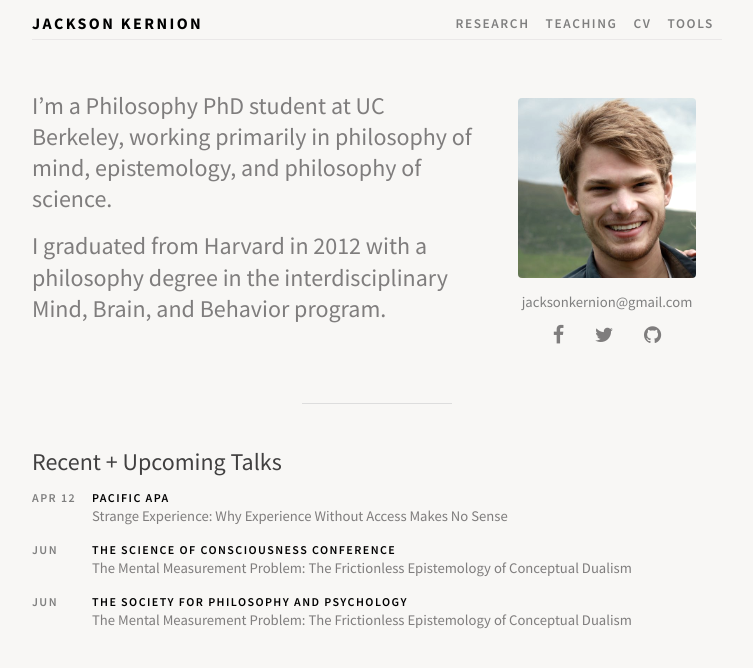
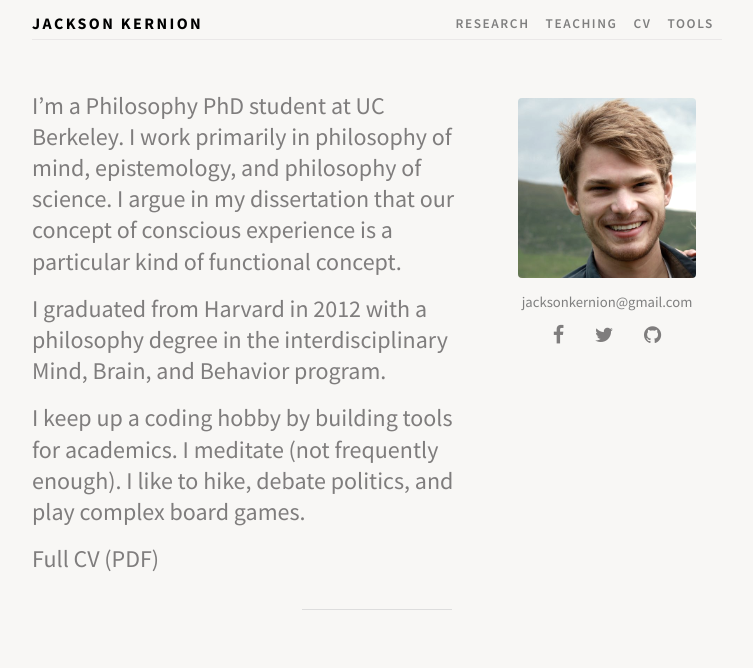
Before and after one commit to jacksonkernion/jacksonkernion.github.io, a Jekyll site: the page built from index.md, in a window 1280 px wide. Shown: the top 668 px of the page, without its empty margins (263-1016 px from the left). Built offline with Jekyll 4.4.1, drawn with Linux system fonts in a browser that asks for light colours; nearby versions of some CDN libraries; our own code applies the rules of GitHub Pages for plain Markdown files.

Commit message:
Rearranged everything.

```diff
--- a/_layouts/default.html
+++ b/_layouts/default.html
@@ -6,6 +6,7 @@
   <script src="https://maxcdn.bootstrapcdn.com/bootstrap/4.0.0-alpha.6/js/bootstrap.min.js" integrity="sha384-vBWWzlZJ8ea9aCX4pEW3rVHjgjt7zpkNpZk+02D9phzyeVkE+jo0ieGizqPLForn" crossorigin="anonymous"></script>
   <link rel="stylesheet" href="assets/stylesheets/font-awesome-4.7.0/css/font-awesome.min.css">
   <link rel="stylesheet" media="all" href="assets/stylesheets/style.css" type="text/css">
+   <link rel="shortcut icon" type="image/x-icon" href="favicon.ico">
   <title>{% if page.title %}{{ page.title }} &mdash; {% endif %}Jackson Kernion</title>
 
   <link rel="author" href="https://plus.google.com/+jacksonkernion"/>
--- a/index.md
+++ b/index.md
@@ -1,30 +1,15 @@
 ---
 title: Home
 short-bio: |
-  I’m a Philosophy PhD student at UC Berkeley, working primarily in philosophy of mind, epistemology, and philosophy of science.
+  I’m a Philosophy PhD student at UC Berkeley. I work primarily in philosophy of mind, epistemology, and philosophy of science. I argue in my dissertation that our concept of conscious experience is a particular kind of functional concept.
 
   I graduated from Harvard in 2012 with a philosophy degree in the interdisciplinary Mind, Brain, and Behavior program.
 
+  I keep up a coding hobby by building [tools](/tools) for academics. I meditate (not frequently enough). I like to hike, [debate](https://medium.com/@jacksonkernion/harvard-wants-to-ban-gender-discrimination-heres-why-that-s-smart-b9d4a5652fbb) [politics](https://medium.com/@jacksonkernion/trumpism-represents-a-gamergate-style-backlash-against-pc-culture-672d65058999), and play complex [board](https://boardgamegeek.com/boardgame/13/catan) [games](https://boardgamegeek.com/boardgame/68448/7-wonders).
+
+  [Full CV (PDF)](assets/CV - Jackson Kernion.pdf)
+
 ---
-
-
-# Recent + Upcoming Talks
-
-{% for talk in site.data.cv.talks %}
-
-<div class="talk row">
-  {% if talk.date %}
-  <div class="talk-date col">{{ talk.date | date: "%b %d" }}</div>
-  {% else %}
-  <div class="talk-date col">{{ talk.start_date | date: "%b" }}</div>
-  {% endif %}
-  <div class="col">
-    <div class="talk-venue">{{ talk.venue }}</div>
-    <p class="talk-title">{{ talk.title }}</p>
-  </div>
-</div>
-
-{% endfor %}
 
 <!--
 
```
Also changed, not shown: research.md (+8 -13 lines), teaching.md (+55 -2 lines), 1 other file.
